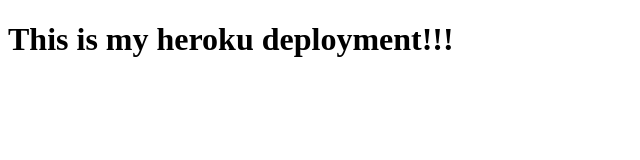
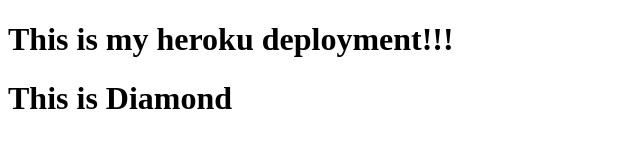
Before and after one commit to Diamond7695/Deployment-Demo, a website: page index.html in a window 1280 px wide. Shown: the whole page, without its empty margins (0-640 px from the left). Drawn offline with Linux system fonts and the light colour scheme.

Commit message:
added new

```diff
--- a/index.html
+++ b/index.html
@@ -8,5 +8,6 @@
 </head>
 <body>
   <h1>This is my heroku deployment!!!</h1>
+  <h1> This is Diamond</h1>
 </body>
 </html>
```
